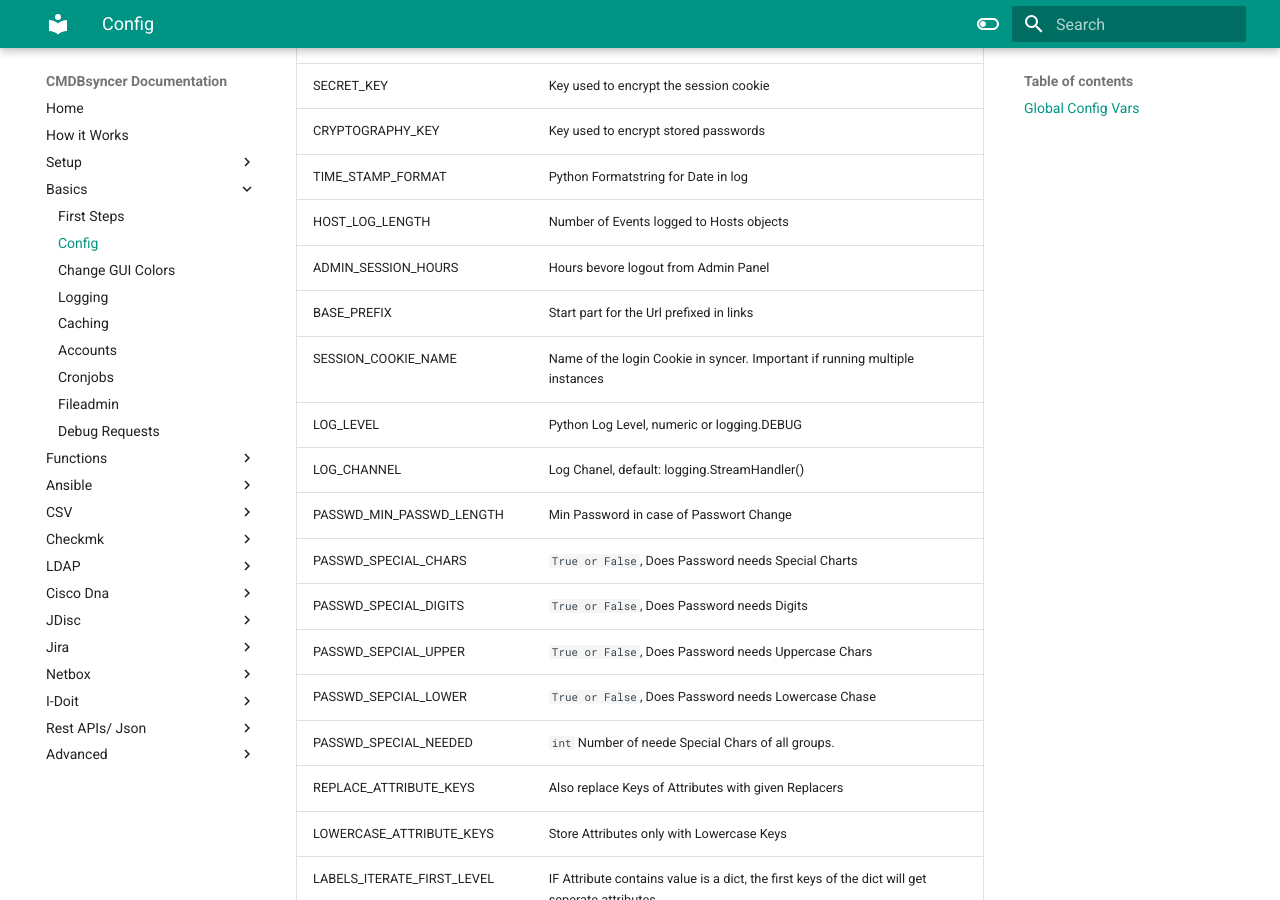
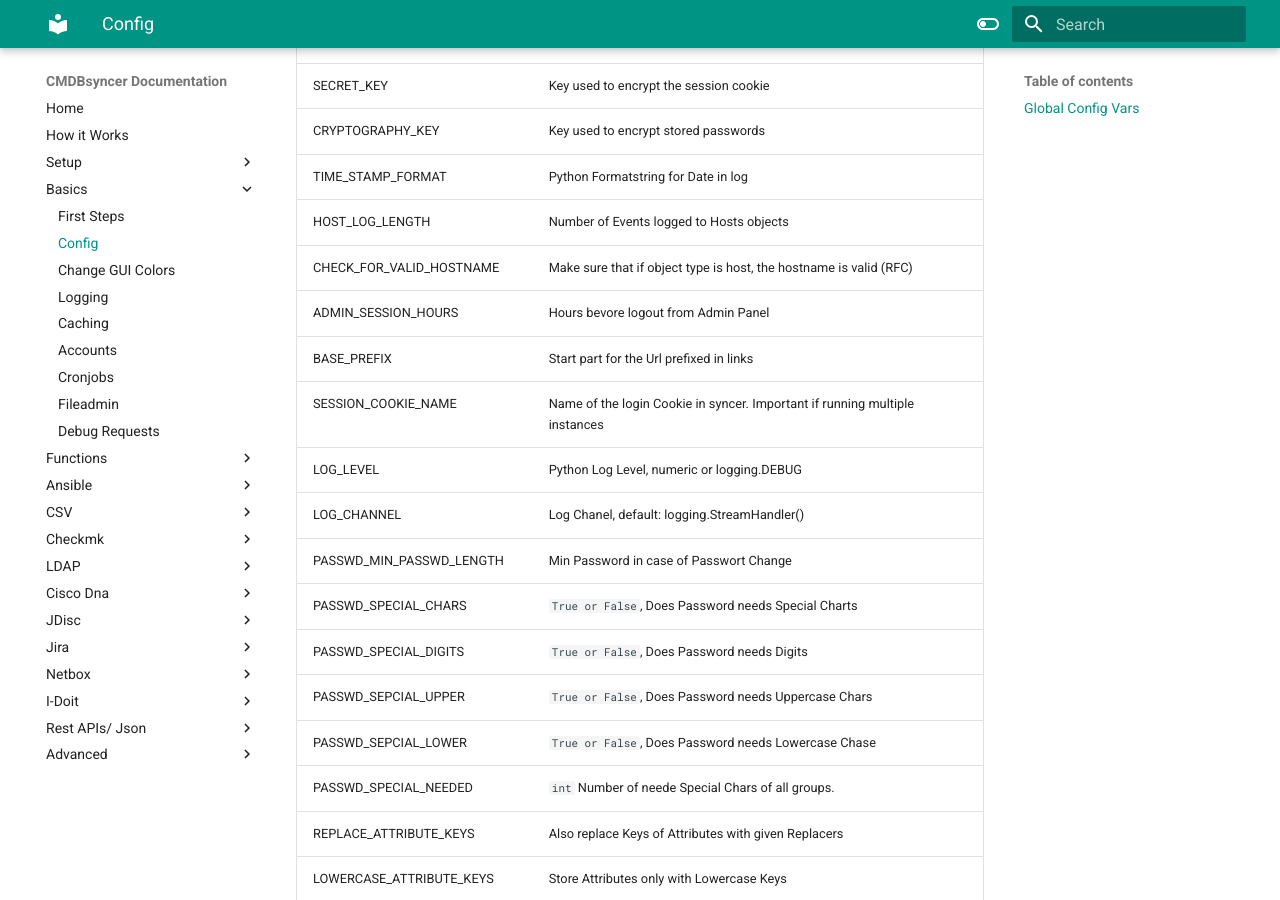
Before and after one commit to kuhn-ruess/cmdbsyncer-docs, an MkDocs documentation site: the page built from docs/basics/lcl_config.md, in a window 1280 px wide and 900 px high, scrolled down 830 px. Built offline with MkDocs 1.6.1 and Material for MkDocs 9.7.7, drawn with Linux system fonts in a browser that asks for light colours.

Commit message:
Updated Docu

```diff
--- a/docs/basics/lcl_config.md
+++ b/docs/basics/lcl_config.md
@@ -28,6 +28,7 @@ config = {
 | CRYPTOGRAPHY_KEY           | Key used to encrypt stored passwords                                                           |
 | TIME_STAMP_FORMAT          | Python Formatstring for Date in log                                                            |
 | HOST_LOG_LENGTH            | Number of Events logged to Hosts objects                                                       |
+| CHECK_FOR_VALID_HOSTNAME   | Make sure that if object type is host, the hostname is valid (RFC)                             |
 | ADMIN_SESSION_HOURS        | Hours bevore logout from Admin Panel                                                           |
 | BASE_PREFIX                | Start part for the Url prefixed in links                                                       |
 | SESSION_COOKIE_NAME        | Name of the login Cookie in syncer. Important if running multiple instances                    |
```
